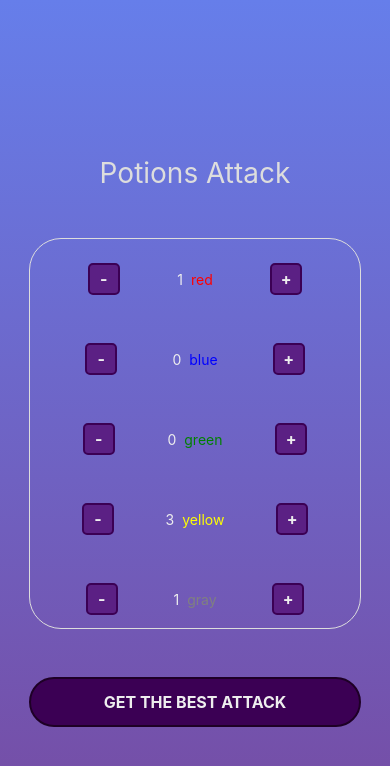
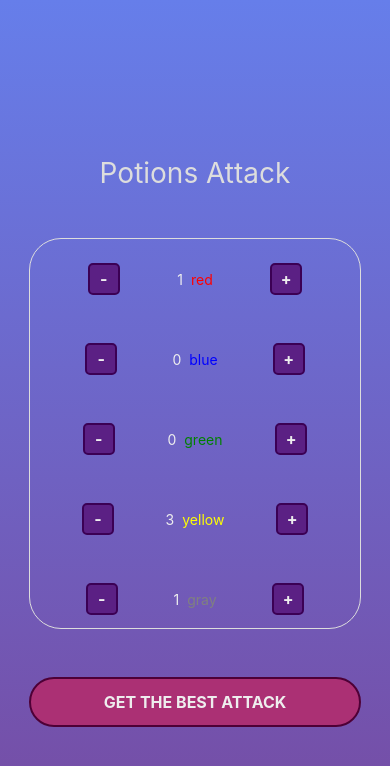
Before and after one commit to TomasPabloFerreira/potions-attack, a React Native app: screen / in a window 390 px wide. Shown: the top 766 px of the page. Built offline with nearby package versions, Linux system fonts and the light colour scheme.

Commit message:
styles: change button colors

```diff
--- a/components/Button.js
+++ b/components/Button.js
@@ -19,10 +19,10 @@ const styles = StyleSheet.create({
 		display: 'flex',
 		justifyContent: 'center',
 		alignItems: 'center',
-		backgroundColor: '#3b0054',
+		backgroundColor: '#Ab3074',
 		borderRadius: 32,
 		borderWidth: 2,
-		borderColor: '#1e0026'
+		borderColor: '#4e0036'
 	},
 	buttonText: {
 		fontWeight: 'bold',
```
